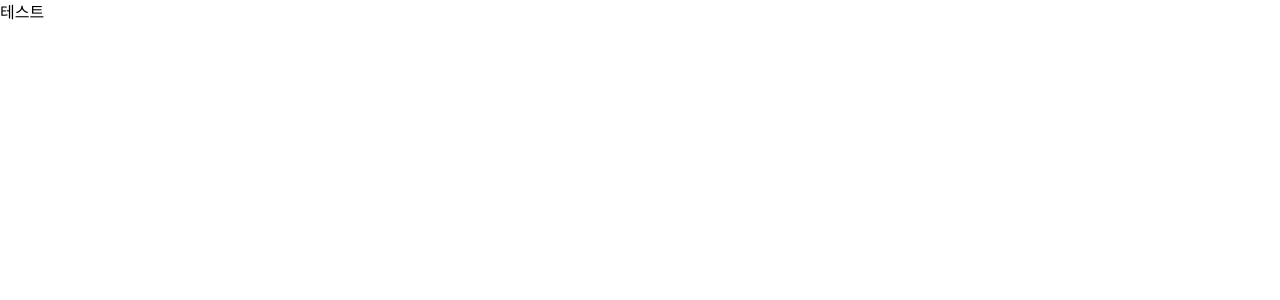
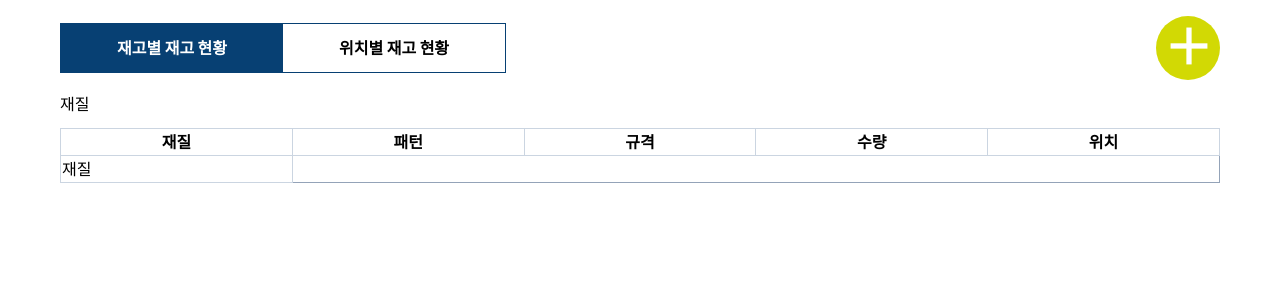
Before and after one commit to yedoll22/stock_sheet, a React (Create React App) app in the folder client/: page / in a window 1280 px wide. Shown: the top 300 px of the page. Built offline with nearby package versions, Linux system fonts and the light colour scheme.

Commit message:
feat: 탭 메뉴 CSS 스타일 작업

```diff
--- a/client/package.json
+++ b/client/package.json
@@ -6,8 +6,10 @@
     "@testing-library/jest-dom": "^5.16.5",
     "@testing-library/react": "^13.4.0",
     "@testing-library/user-event": "^13.5.0",
+    "axios": "^1.2.6",
     "react": "^18.2.0",
     "react-dom": "^18.2.0",
+    "react-router-dom": "^6.8.0",
     "react-scripts": "5.0.1",
     "web-vitals": "^2.1.4"
   },
--- a/client/src/App.js
+++ b/client/src/App.js
@@ -1,5 +1,16 @@
+import { BrowserRouter, Routes, Route } from 'react-router-dom'
+import StockByType from './pages/StockByType'
+import StockByStorage from './pages/StockByStorage'
+
 function App() {
-  return <div>테스트</div>
+  return (
+    <BrowserRouter>
+      <Routes>
+        <Route index element={<StockByType />} />
+        <Route path="storage" element={<StockByStorage />} />
+      </Routes>
+    </BrowserRouter>
+  )
 }
 
 export default App
--- /dev/null
+++ b/client/src/components/Tab.js
@@ -0,0 +1,32 @@
+import React from 'react'
+import { Link, useLocation } from 'react-router-dom'
+
+function Tab() {
+  const { pathname } = useLocation()
+
+  const getTabStyle = (active) => {
+    const basic = 'sm:inline-block pl-14 pr-14 pt-3 pb-3 block font-extrabold'
+    if (active === pathname) {
+      return `${basic} bg-[#074073] text-white`
+    }
+    return basic
+  }
+
+  return (
+    <nav className="flex justify-between items-center mb-3">
+      <div className="border border-[#074073]">
+        <Link to="/" className={`${getTabStyle('/')}`}>
+          재고별 재고 현황
+        </Link>
+        <Link to="/storage" className={`${getTabStyle('/storage')}`}>
+          위치별 재고 현황
+        </Link>
+      </div>
+      <div className="flex justify-center items-center ml-[20px] w-[64px] h-[64px] bg-[#D2D904] text-white text-5xl font-semibold rounded-full cursor-pointer">
+        <span>＋</span>
+      </div>
+    </nav>
+  )
+}
+
+export default Tab
--- /dev/null
+++ b/client/src/components/Table.js
@@ -0,0 +1,24 @@
+import React from 'react'
+
+function Table() {
+  return (
+    <table className="border border-slate-400 w-full">
+      <thead>
+        <tr>
+          <th className="border border-slate-300">재질</th>
+          <th className="border border-slate-300">패턴</th>
+          <th className="border border-slate-300">규격</th>
+          <th className="border border-slate-300">수량</th>
+          <th className="border border-slate-300">위치</th>
+        </tr>
+      </thead>
+      <tbody>
+        <tr>
+          <td className="border border-slate-300">재질</td>
+        </tr>
+      </tbody>
+    </table>
+  )
+}
+
+export default Table
--- a/client/src/index.css
+++ b/client/src/index.css
@@ -8,6 +8,9 @@ body {
     sans-serif;
   -webkit-font-smoothing: antialiased;
   -moz-osx-font-smoothing: grayscale;
+  max-width: 1200px;
+  margin: 1rem auto;
+  padding: 0 20px;
 }
 
 code {
--- /dev/null
+++ b/client/src/pages/StockByStorage.js
@@ -0,0 +1,13 @@
+import React from 'react'
+import Tab from '../components/Tab'
+
+function StockByStorage() {
+  return (
+    <>
+      <Tab />
+      <div>StockByStorage</div>
+    </>
+  )
+}
+
+export default StockByStorage
--- /dev/null
+++ b/client/src/pages/StockByType.js
@@ -0,0 +1,17 @@
+import React from 'react'
+import Tab from '../components/Tab'
+import Table from '../components/Table'
+
+function StockByType() {
+  return (
+    <>
+      <Tab />
+      <div className="mb-3">
+        <p>재질</p>
+      </div>
+      <Table />
+    </>
+  )
+}
+
+export default StockByType
--- /dev/null
+++ b/client/src/pages/Test.js
@@ -0,0 +1,13 @@
+import axios from 'axios'
+import React, { useEffect } from 'react'
+const { REACT_APP_SERVER } = process.env
+
+function Test() {
+  useEffect(() => {
+    axios.get(`${REACT_APP_SERVER}/stock`).then((res) => console.log(res))
+  }, [])
+
+  return <div>Test</div>
+}
+
+export default Test
```
Also changed, not shown: 1 other file (tests, documents, lock files or other folders).
